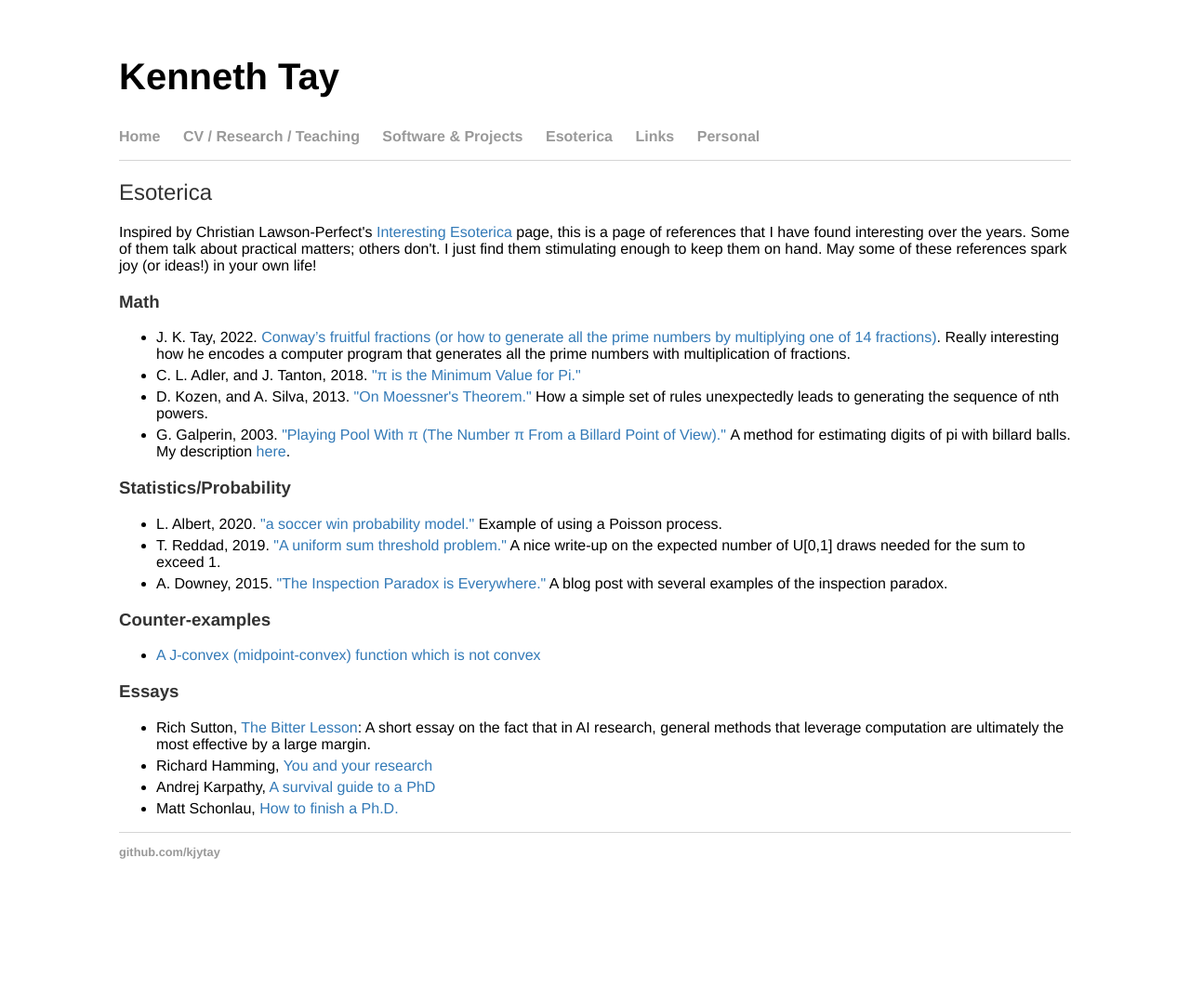
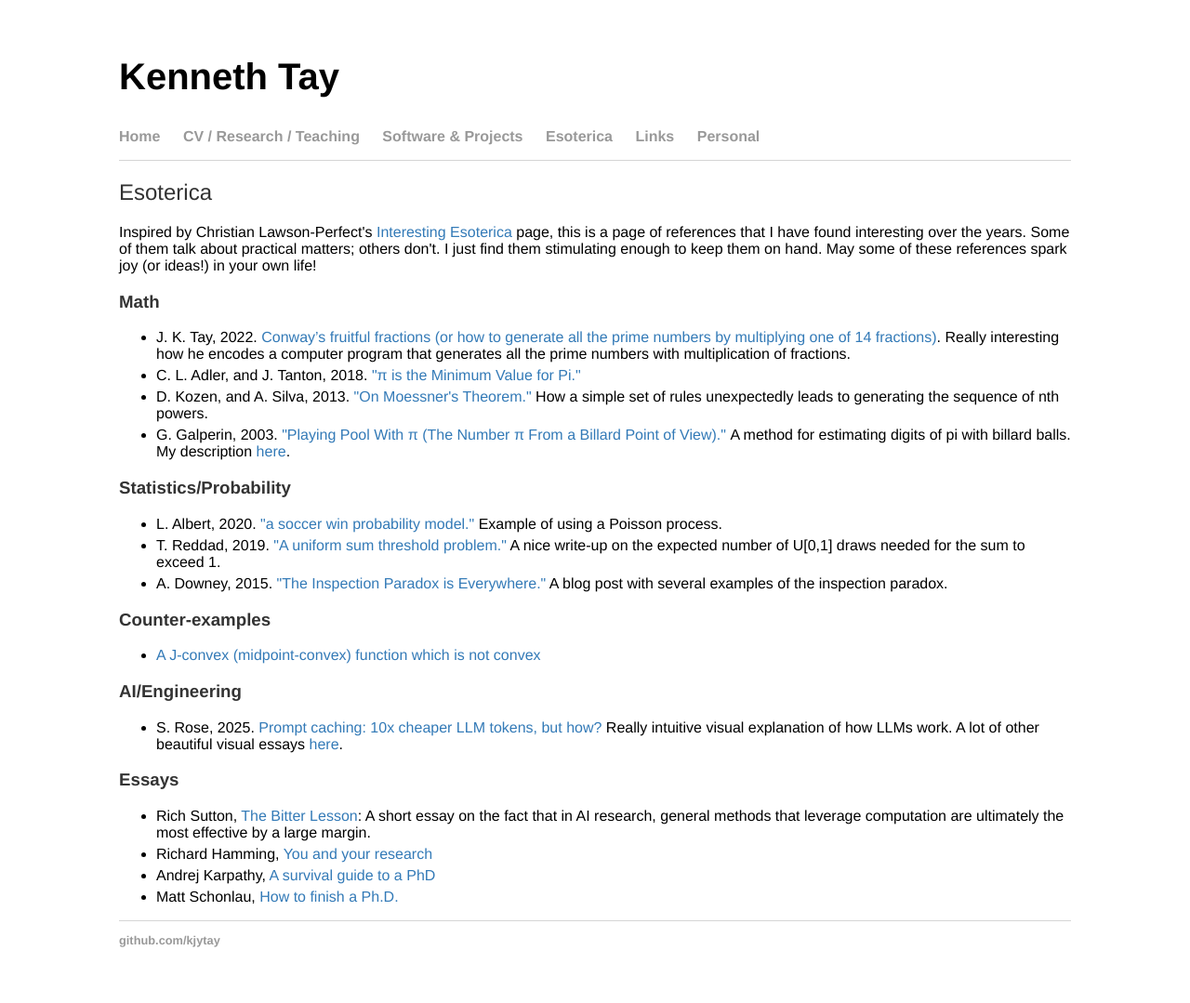
Before and after one commit to kjytay/kjytay.github.io, a Jekyll site: the page built from esoterica/index.html, in a window 1280 px wide. Shown: the whole page at 93% size. Built offline with Jekyll 4.4.1, drawn with Linux system fonts in a browser that asks for light colours; before the commit the page ends 984 px from its top, so only the background shows below that.

Commit message:
Add some links.

```diff
--- a/esoterica/index.html
+++ b/esoterica/index.html
@@ -28,6 +28,11 @@ May some of these references spark joy (or ideas!) in your own life!
     <li><a href="https://mathematicaloddsandends.wordpress.com/2022/01/15/a-j-convex-midpoint-convex-function-which-is-not-convex/">A J-convex (midpoint-convex) function which is not convex</a></li>
 </ul>
 
+<h3>AI/Engineering</h3>
+<ul>
+    <li>S. Rose, 2025. <a href="https://ngrok.com/blog/prompt-caching/">Prompt caching: 10x cheaper LLM tokens, but how?</a> Really intuitive visual explanation of how LLMs work. A lot of other beautiful visual essays <a href="https://samwho.dev/">here</a>.</li>
+</ul>
+
 <h3>Essays</h3>
 <ul>
     <li>Rich Sutton, <a href="https://www.cs.utexas.edu/~eunsol/courses/data/bitter_lesson.pdf">The Bitter Lesson</a>: A short essay on the fact that in AI research, general methods that leverage computation are ultimately the most effective by a large margin.</li>
--- a/links/index.html
+++ b/links/index.html
@@ -75,6 +75,7 @@ title: Kenneth Tay
   <li><a href="http://www.genealogy.ams.org/">Mathematics Genealogy Project</a></li>
   <li><a href="http://numbergossip.com/">Number Gossip</a></li>
   <li><a href="https://projecteuler.net/">Project Euler</a></li>
+  <li><a href="https://notes.mathforge.org/notes/published/puzzle+gallery">Puzzle Gallery</a></li>
   <li><a href="https://www.chiark.greenend.org.uk/~sgtatham/puzzles/">Simon Tatham's Portable Puzzle Collection</a></li>
   <li><a href="https://www.sporcle.com/">Sporcle</a></li>
 </ul>
```
